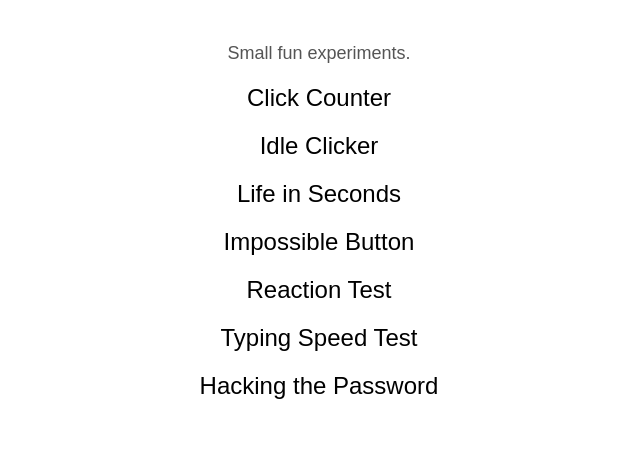
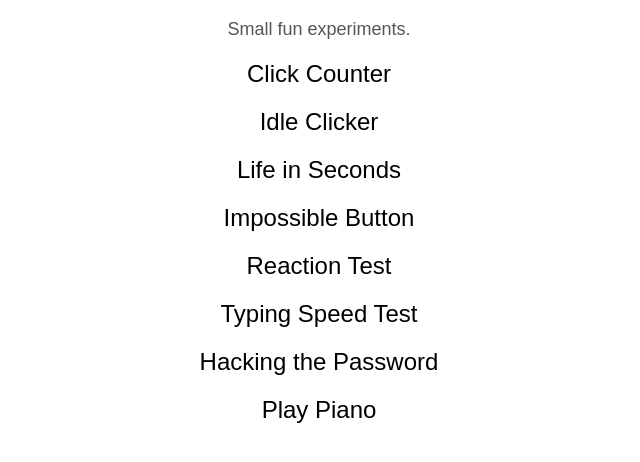
Before and after one commit to yusufsinamorali514-droid/NeoPlay, a plain HTML site: page index.html in a window 1280 px wide. Both pictures are taken after a click on the button "Enter". Shown: the part 248-710 px from the top of the page, without its empty margins (321-961 px from the left). Drawn offline with Linux system fonts and the light colour scheme.

Commit message:
Add 'Play Piano' link to games page

```diff
--- a/index.html
+++ b/index.html
@@ -27,6 +27,7 @@
     <a href="reaction.html">Reaction Test</a>
 <a href="typing.html">Typing Speed Test</a>
 <a href="hacking.html">Hacking the Password</a>
+<a href="piano.html">Play Piano</a>
 
 
       <!-- add more games here -->
```
